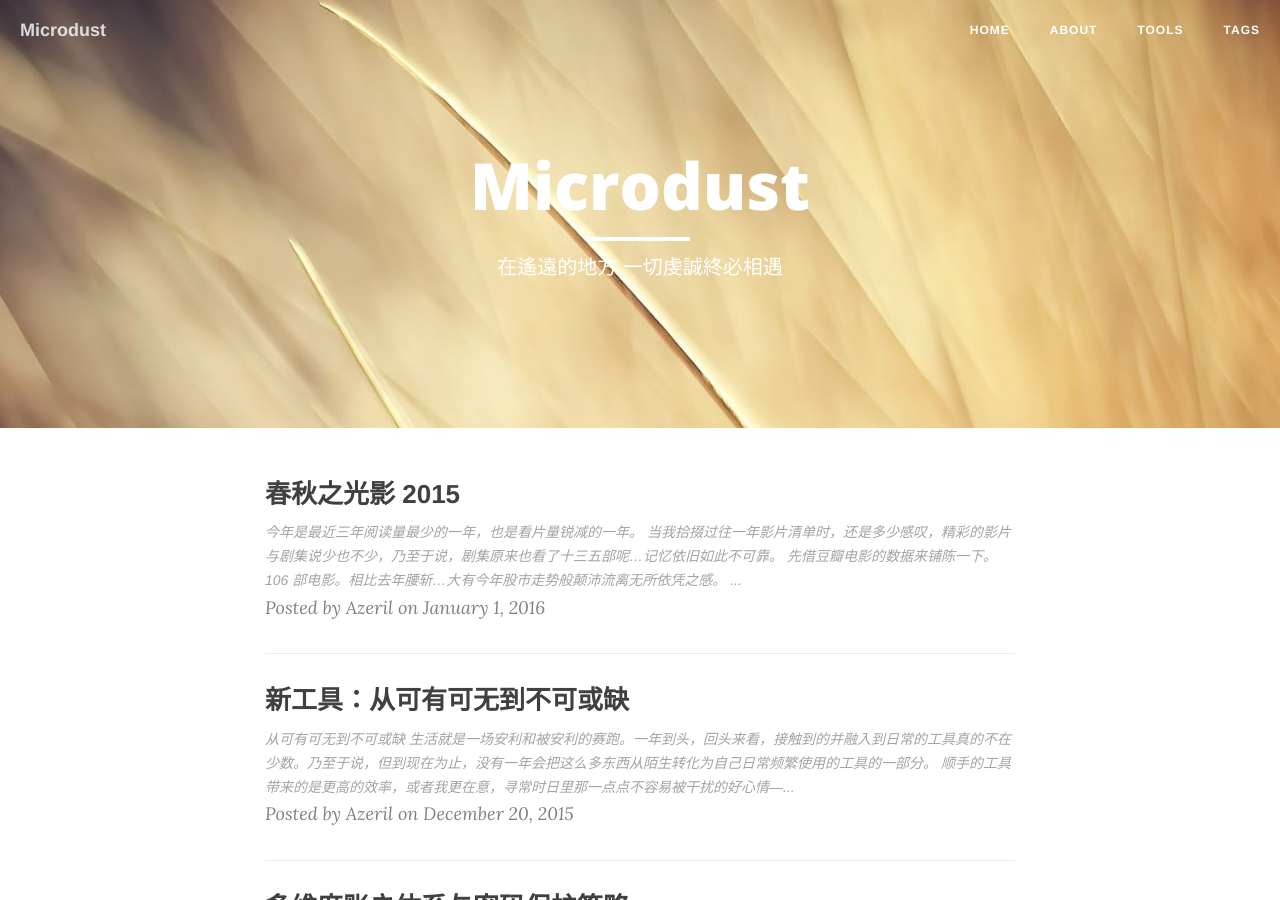
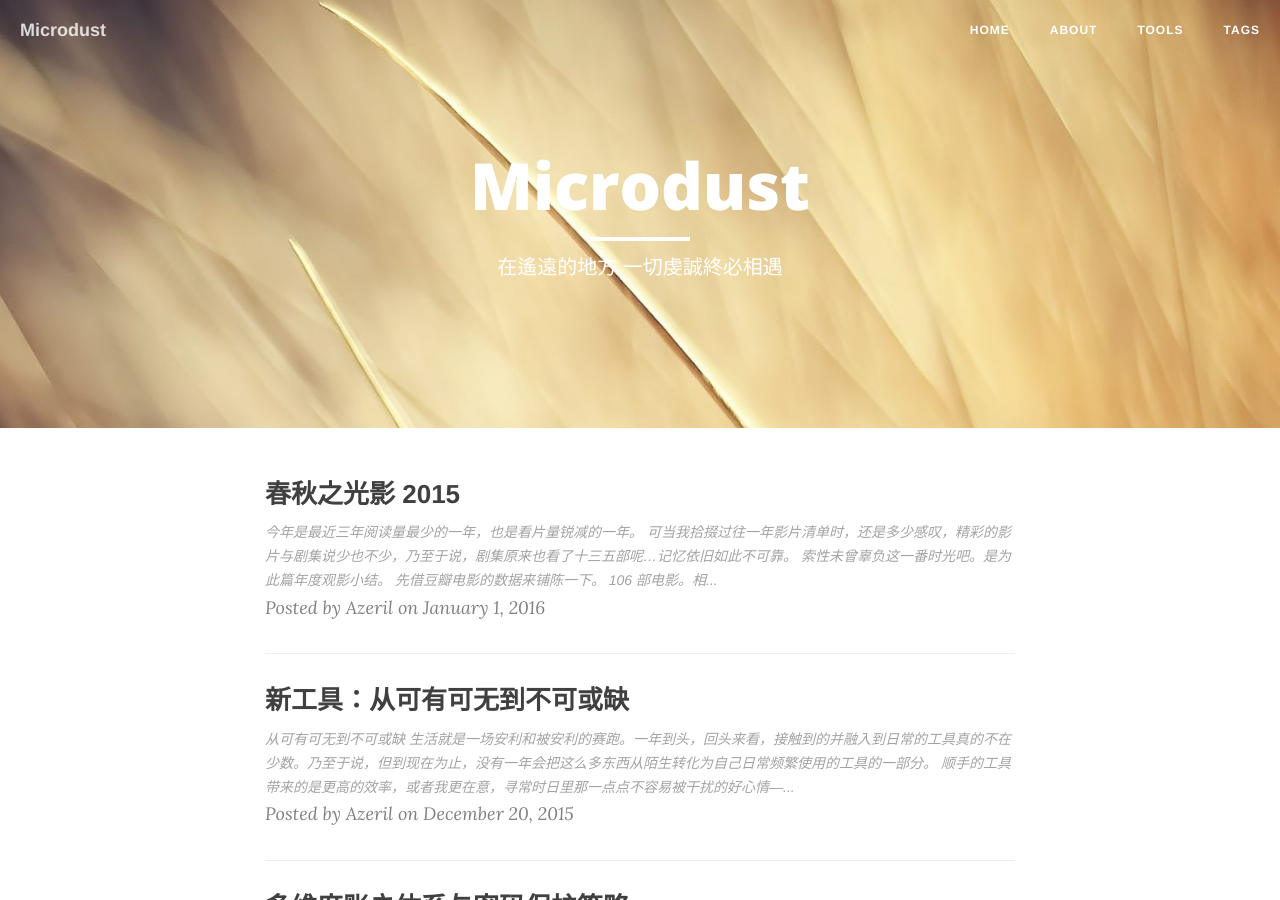
Before and after one commit to Azeril/Microdust, a Jekyll site: the page built from index.html, in a window 1280 px wide and 900 px high. Built offline with Jekyll 4.4.1, drawn with Linux system fonts in a browser that asks for light colours; nearby versions of some CDN libraries; the list of posts is cut into pages by our own code.

Commit message:
add some new words

```diff
--- a/_posts/2016-01-01-Films-Review.md
+++ b/_posts/2016-01-01-Films-Review.md
@@ -8,7 +8,9 @@
 
 今年是最近三年阅读量最少的一年，也是看片量锐减的一年。
 
-当我拾掇过往一年影片清单时，还是多少感叹，精彩的影片与剧集说少也不少，乃至于说，剧集原来也看了十三五部呢...记忆依旧如此不可靠。
+可当我拾掇过往一年影片清单时，还是多少感叹，精彩的影片与剧集说少也不少，乃至于说，剧集原来也看了十三五部呢...记忆依旧如此不可靠。
+
+索性未曾辜负这一番时光吧。是为此篇年度观影小结。
 
 先借豆瓣电影的数据来铺陈一下。
 
@@ -50,19 +52,19 @@
 
 科幻、动作片 乔治·米勒 导演
 
-末日世界 丛林法则 蒸汽朋克 女性觉醒 飞车追逐 数不清的飞跃碰撞爆炸与奔驰 但这依然没有掩盖掉对于人物鲜明个性的塑造 粗暴但精彩的追逐战之外 还有各种狂欢式的演绎 粗看神经质 但其实也颇有味道 类似挂在车队前头的吉他手 帅到没有朋友⋯
+> 末日世界 丛林法则 蒸汽朋克 女性觉醒 飞车追逐 数不清的飞跃碰撞爆炸与奔驰 但这依然没有掩盖掉对于人物鲜明个性的塑造 粗暴但精彩的追逐战之外 还有各种狂欢式的演绎 粗看神经质 但其实也颇有味道 类似挂在车队前头的吉他手 帅到没有朋友⋯
 
 * 《[X战警：逆转未来](http://movie.douban.com/subject/10485647/)》
 
 科幻、动作片 布莱恩·辛格 导演
 
-銜接起X-Man 系列三部曲 前傳與副本 在時空穿越 遍歷艱難之中 把抉擇 和解與悲喜盡數一展 真心不易。堪為全系列的壓軸之作 副本拍爛看了也認了。暖當年倒是看了院線片 我不小心錯過的確遺憾。
+> 銜接起X-Man 系列三部曲 前傳與副本 在時空穿越 遍歷艱難之中 把抉擇 和解與悲喜盡數一展 真心不易。堪為全系列的壓軸之作 副本拍爛看了也認了。暖當年倒是看了院線片 我不小心錯過的確遺憾。
 
 * 《[钢铁苍穹](http://movie.douban.com/subject/3103186/)》
 
 科幻、喜剧片 季莫·沃伦索拉 导演
 
-作為一個科幻迷 看這部狂熱的科幻影迷依靠眾籌眾人之力而得以達成的長片 一如看《功之怒》時一樣 滿滿地感動。劇情也好 特效也好 都有模有樣 雖然設定硬傷（bug）太大 但細節 幽默和會心之處 都算滿分 衝突的製造與結局的景象亦頗有深意 誠意滿滿。續集加油
+> 作為一個科幻迷 看這部狂熱的科幻影迷依靠眾籌眾人之力而得以達成的長片 一如看《功之怒》時一樣 滿滿地感動。劇情也好 特效也好 都有模有樣 雖然設定硬傷（bug）太大 但細節 幽默和會心之處 都算滿分 衝突的製造與結局的景象亦頗有深意 誠意滿滿。續集加油
 
 ## 浮世绘
 
@@ -80,13 +82,13 @@
 
 剧情、悬疑片 弗朗索瓦·欧容 导演
 
-隱秘的窺視者們 悄然合謀 以文字為媒 將視線 將那慾望的投射一點點交織在亦真亦假的故事中 其中的情慾與裂痕 都是生動而敏感的 因生動而有美感 因敏感而易碎。不過還有潛藏的東西 一切終究是人與人的聯結 有狡黠也有溫柔 關鍵是聯結。
+> 隱秘的窺視者們 悄然合謀 以文字為媒 將視線 將那慾望的投射一點點交織在亦真亦假的故事中 其中的情慾與裂痕 都是生動而敏感的 因生動而有美感 因敏感而易碎。不過還有潛藏的東西 一切終究是人與人的聯結 有狡黠也有溫柔 關鍵是聯結。
 
 * 《[消失的爱人](http://movie.douban.com/subject/21318488/)》
 
 悬疑、惊悚片 大卫·芬奇 导演
 
-嘴上的真相抵不過內心深處的謠言翻滾。倘若費勁心機都是為了彼此控制 但哪怕這種平衡狀態達到了 也不過是婚姻岌岌可危的開始。相愛相殺 相恨相守。人心 說不清道不明 局中人局外人皆然。
+> 嘴上的真相抵不過內心深處的謠言翻滾。倘若費勁心機都是為了彼此控制 但哪怕這種平衡狀態達到了 也不過是婚姻岌岌可危的開始。相愛相殺 相恨相守。人心 說不清道不明 局中人局外人皆然。
 
 
 ## 人物志
@@ -105,13 +107,13 @@
 
 剧情片 博卡·格德斯维特 导演 罗宾·威廉姆斯 主演
 
-「我曾經以為生命中最糟糕的事 就是孤獨終老。但並非如此。最糟糕的是與那些讓你孤獨的人一起終老。」當虛空 偽善還有逐利的人們開始裝點一場盛大的死亡紀念 他選擇了親手毀掉唾手可得的榮耀 率真地面對生活的真實與無奈。
+> 「我曾經以為生命中最糟糕的事 就是孤獨終老。但並非如此。最糟糕的是與那些讓你孤獨的人一起終老。」當虛空 偽善還有逐利的人們開始裝點一場盛大的死亡紀念 他選擇了親手毀掉唾手可得的榮耀 率真地面對生活的真實與無奈。
 
 * 《[辩护人](http://movie.douban.com/subject/21937445/)》
 
 剧情片 杨宇硕 导演
 
-在雞蛋與石頭的抗爭之下 吃虧受傷步履艱難是常態 尤其當這塊石頭是那個所謂的國家機器 縱容滋養出來的罪惡與瘋狂 被光輝法律所掩蓋的黑暗。因此 不計得失的勇敢讓人敬佩也讓人心酸 為了兒女能生活在更好的世界 容不起太多等待。同樣讓人動容的是 正義一直 伴隨我們 照亮人心。
+> 在雞蛋與石頭的抗爭之下 吃虧受傷步履艱難是常態 尤其當這塊石頭是那個所謂的國家機器 縱容滋養出來的罪惡與瘋狂 被光輝法律所掩蓋的黑暗。因此 不計得失的勇敢讓人敬佩也讓人心酸 為了兒女能生活在更好的世界 容不起太多等待。同樣讓人動容的是 正義一直 伴隨我們 照亮人心。
 
 ## 青春之歌
 
@@ -129,7 +131,7 @@
 
 剧情、爱情片 冲田修一 导演
 
-「 當我死的時候 大家會為我而哭嗎？大家會記起我嗎？──我想…當憶起你時 大家都會笑起來吧──為什麼？──我不知道 總覺得是這樣」開朗坦蕩的世之介 純真甜美的祥子 一段戀情 一些友情 還有青春往事 大概因為有世之介的關係 回憶裡也未曾嗅到一絲苦澀與悲傷。真是一個讓人覺得異常舒服的人。
+> 「 當我死的時候 大家會為我而哭嗎？大家會記起我嗎？──我想…當憶起你時 大家都會笑起來吧──為什麼？──我不知道 總覺得是這樣」開朗坦蕩的世之介 純真甜美的祥子 一段戀情 一些友情 還有青春往事 大概因為有世之介的關係 回憶裡也未曾嗅到一絲苦澀與悲傷。真是一個讓人覺得異常舒服的人。
 
 ## 同一屋檐下
 
@@ -147,14 +149,14 @@
 
 剧情、家庭片 侯孝贤 导演 朱天文 编剧
 
-藍天碧水 樹蔭蟬鳴 嬉戲鬧騰 流汗流淚的夏日 混合出一種獨特又並不讓人陌生童年滋味。直透過平常事而出的尋常心 反倒成了鮮明的風格 足以將彌散的記憶 引到自己的心頭。朱天文原著改編 楊德昌客串 侯孝賢導演。
+> 藍天碧水 樹蔭蟬鳴 嬉戲鬧騰 流汗流淚的夏日 混合出一種獨特又並不讓人陌生童年滋味。直透過平常事而出的尋常心 反倒成了鮮明的風格 足以將彌散的記憶 引到自己的心頭。朱天文原著改編 楊德昌客串 侯孝賢導演。
 
 
 * 《[少年斯派维的奇异旅行](http://movie.douban.com/subject/6985803/)》
 
 冒险、剧情片 让-皮埃尔·热内 导演
 
-「水滴的特別之處在於 它們總能找到阻力最小的道路 對人類來說 情況剛好完全相反。」小小少年穿越千里 在一個頒獎致辭中吐露心中對失去小弟的自責與對於家人的愛意。或許是 隔著些許距離 人才能更為靠近。我知道 愛是這樣古怪的東西。那些人也古怪 但無疑是彼此相愛著的 一家子人。
+> 「水滴的特別之處在於 它們總能找到阻力最小的道路 對人類來說 情況剛好完全相反。」小小少年穿越千里 在一個頒獎致辭中吐露心中對失去小弟的自責與對於家人的愛意。或許是 隔著些許距離 人才能更為靠近。我知道 愛是這樣古怪的東西。那些人也古怪 但無疑是彼此相愛著的 一家子人。
 
 ## 恋爱物语
 
@@ -173,13 +175,13 @@
 
 喜剧、爱情 SP 并木道子 导演  瑛太 / 尾野真千子 / 真木阳子 主演
 
-「戀愛總有一天會變成生活 生活會變成喜悅。」倘若彼此在一起而不那麼合拍 性格不合 脾氣不合 觀點不合 但是卻真的是喜歡 總會有相處融洽的一天的。光生真的溫柔了很多 結夏也細膩起來 哪怕他們還在尋找答案。要有耐心 相信 這與其說是愛的力量 不如說是對彼此真心的成全。
+> 「戀愛總有一天會變成生活 生活會變成喜悅。」倘若彼此在一起而不那麼合拍 性格不合 脾氣不合 觀點不合 但是卻真的是喜歡 總會有相處融洽的一天的。光生真的溫柔了很多 結夏也細膩起來 哪怕他們還在尋找答案。要有耐心 相信 這與其說是愛的力量 不如說是對彼此真心的成全。
 
 * 《[我家买了动物园](http://movie.douban.com/subject/3578925/)》
 
 剧情片 卡梅伦·克罗 导演 马特·达蒙 主演
 
-这里的每一个人都独立 有自己的脾气 自己的原则和满满的情意。如许温暖阳光的故事 哪怕回忆绝非轻松之事。喜欢那些凝神注视的片刻 一如喜欢那番宁静田园。还有 哪怕只是二十秒的勇气 也足够改变许多许多。
+> 这里的每一个人都独立 有自己的脾气 自己的原则和满满的情意。如许温暖阳光的故事 哪怕回忆绝非轻松之事。喜欢那些凝神注视的片刻 一如喜欢那番宁静田园。还有 哪怕只是二十秒的勇气 也足够改变许多许多。
 
 ## 对决时刻
 
@@ -197,19 +199,19 @@
 
 动作片 若泽·帕迪里亚 导演
 
-《精英部队》的续集。一部更黑色的《上帝之城》。政治与权力的游戏 体制的稳固坚实 和人的脆弱与无力 在此处呈现得淋漓尽致。正义有其代价 祥和太过遥远 无力感太深太深了 剧情是真精彩 也真霸气。
+> 《精英部队》的续集。一部更黑色的《上帝之城》。政治与权力的游戏 体制的稳固坚实 和人的脆弱与无力 在此处呈现得淋漓尽致。正义有其代价 祥和太过遥远 无力感太深太深了 剧情是真精彩 也真霸气。
 
 * 《[枪火](http://movie.douban.com/subject/1300741/)》
 
 剧情、动作片 杜琪峰 导演
 
-一部香港電影 有吳鎮宇 任達華 黃秋生三位大哥做搭檔 堪稱豪華了 還有精彩的商場槍戰 好玩的踢紙團遊戲 還有撲朔迷離的劇情和翻轉 以及江湖情義 一路牽扯下來 結局還圓滿 真是不沉重夠漂亮的故事了。19屆金像獎最佳導演 實至名歸。
+> 一部香港電影 有吳鎮宇 任達華 黃秋生三位大哥做搭檔 堪稱豪華了 還有精彩的商場槍戰 好玩的踢紙團遊戲 還有撲朔迷離的劇情和翻轉 以及江湖情義 一路牽扯下來 結局還圓滿 真是不沉重夠漂亮的故事了。19屆金像獎最佳導演 實至名歸。
 
 * 《[谍影重重 3](http://movie.douban.com/subject/1578507/)》
 
 悬疑片 保罗·格林格拉斯 导演 马特·达蒙 主演
 
-前兩部中的幕後黑手總算一鍋端 大快所有人心。一再浮現的記憶 終於漸趨完整 街道追逐的那一場驚心動魄 正義雖然時而沉默 但也悄悄駐於人心 這是重重黑幕之下多多少少的溫暖。精緻的續篇。大讚電影海報 初見真是為那種靈動和箭在弦上的氣氛驚歎。
+> 前兩部中的幕後黑手總算一鍋端 大快所有人心。一再浮現的記憶 終於漸趨完整 街道追逐的那一場驚心動魄 正義雖然時而沉默 但也悄悄駐於人心 這是重重黑幕之下多多少少的溫暖。精緻的續篇。大讚電影海報 初見真是為那種靈動和箭在弦上的氣氛驚歎。
 
 ## 动画长片
 
@@ -227,13 +229,13 @@
 
 动画、科幻片 唐·霍尔 / 克里斯·威廉姆斯 导演
 
-最轻盈温柔的拥抱 来自一份最美好的礼物 兄弟情义
+> 最轻盈温柔的拥抱 来自一份最美好的礼物 兄弟情义
 
 * 《[河童之夏](http://movie.douban.com/subject/2982823/)》
 
 动画片 原惠一 导演
 
-河童 很丑很可爱 很萌很卖乖。故事有点...治（致）愈（郁）系不过 再怎么说 也是一部夏天看觉得温暖也不会烦躁到心里去的动画 就像经过了躁动的炎热太阳 午后的热风和一场雨后的傍晚 听得起伏的蛙声与蝉鸣 看池塘一点点为夕阳点染成金色 迎着几番凉风时的感动。
+> 河童 很丑很可爱 很萌很卖乖。故事有点...治（致）愈（郁）系不过 再怎么说 也是一部夏天看觉得温暖也不会烦躁到心里去的动画 就像经过了躁动的炎热太阳 午后的热风和一场雨后的傍晚 听得起伏的蛙声与蝉鸣 看池塘一点点为夕阳点染成金色 迎着几番凉风时的感动。
 
 ## 动画剧集
 
@@ -251,13 +253,13 @@
 
 动画、喜剧类剧集 Christopher Sadler 导演
 
-黑脸小羊肖恩与它的伙伴的故事 在这一样一群把玩当成生活 把重重好奇心拿来乱来 鬼点子不断的小家伙面前 农场主默默中了太多枪…不过实在是太好玩 笑场不断 乐趣多多 咩~[歪嘴露牙]
+> 黑脸小羊肖恩与它的伙伴的故事 在这一样一群把玩当成生活 把重重好奇心拿来乱来 鬼点子不断的小家伙面前 农场主默默中了太多枪…不过实在是太好玩 笑场不断 乐趣多多 咩~[歪嘴露牙]
 
 * 《[花田少年史](http://movie.douban.com/subject/2295986/)》
 
 动画 喜剧类剧集 小岛正幸 导演
 
-一個孩子的壞 很容易看出來 而他的好 卻需要一點點去發掘 用耐心與誠意去打動 去塑形。你看 他打架 罵娘 捉弄人 欺負小夥伴 他說了那麼多蠢話 幹了那麼多蠢事 但終究是善良的 對幽靈們的請求 也心煩 但心軟地接受 哪怕給自己帶來莫大的麻煩 對喜歡的人 就拼盡全力去滿足她的願望。一路折騰一路成長。
+> 一個孩子的壞 很容易看出來 而他的好 卻需要一點點去發掘 用耐心與誠意去打動 去塑形。你看 他打架 罵娘 捉弄人 欺負小夥伴 他說了那麼多蠢話 幹了那麼多蠢事 但終究是善良的 對幽靈們的請求 也心煩 但心軟地接受 哪怕給自己帶來莫大的麻煩 對喜歡的人 就拼盡全力去滿足她的願望。一路折騰一路成長。
 
 ## 电视剧集
 
@@ -276,21 +278,21 @@
 
 喜剧、爱情类剧集 导演: 宫本理江子 / 並木道子 导演 瑛太 / 尾野真千子 / 真木阳子 主演
 
-瑣碎的平淡 狂躁的波瀾 無法和解的彼時 思念起伏的此刻 其實啊 都是一些真心卻又笨拙得不知如何表達的人 不完美 沒關係 無法將平凡生活過成理想的模樣 也沒關係。也許得走遠了才知道 珍惜所有來之不易的感情 本身就是珍貴的。「有些人說不清哪裡好 但就是誰都替代不了。」
+> 瑣碎的平淡 狂躁的波瀾 無法和解的彼時 思念起伏的此刻 其實啊 都是一些真心卻又笨拙得不知如何表達的人 不完美 沒關係 無法將平凡生活過成理想的模樣 也沒關係。也許得走遠了才知道 珍惜所有來之不易的感情 本身就是珍貴的。「有些人說不清哪裡好 但就是誰都替代不了。」
 
 * 《[约翰·亚当斯](http://movie.douban.com/subject/2131678/)》
 
 历史类剧集 Tom Hooper 导演
 
-一段不施粉黛的美国史 一个生逢其时的英雄的故事。亚当斯先生爱情与友谊 都引人欣羡。对于美国独立前后的故事刻画得很具有真实感 很棒的历史剧
+> 一段不施粉黛的美国史 一个生逢其时的英雄的故事。亚当斯先生爱情与友谊 都引人欣羡。对于美国独立前后的故事刻画得很具有真实感 很棒的历史剧
 
 * 《[倒数第二次恋爱](http://movie.douban.com/subject/6989744/)》
 
 剧情、喜剧类剧集 宫本理江子 / 谷村政樹 / 並木道子 导演 小泉今日子 主演
 
-一群中年人的愛情故事。「如果未來愛上某個人 也別想著那就是最後的愛情 那應該是倒數第二次的戀愛 這樣你才能擁有有情調的人生。」當初 第一集看一半想棄 但到底莫名其妙堅持下來 一集比一集精彩。幾對加起來年紀有六七十的戀人的愛情 到劇終也還不明朗 但卻足夠動人了 活著真好 請微笑吧 請快樂啊
+> 一群中年人的愛情故事。「如果未來愛上某個人 也別想著那就是最後的愛情 那應該是倒數第二次的戀愛 這樣你才能擁有有情調的人生。」當初 第一集看一半想棄 但到底莫名其妙堅持下來 一集比一集精彩。幾對加起來年紀有六七十的戀人的愛情 到劇終也還不明朗 但卻足夠動人了 活著真好 請微笑吧 請快樂啊
 
 
+## 相关
 
-
-相关清单 2013 年电影推荐：[春秋之光影 2013](http://www.douban.com/note/306957038/)
+* [春秋之光影 2013](http://www.douban.com/note/306957038/)
```
